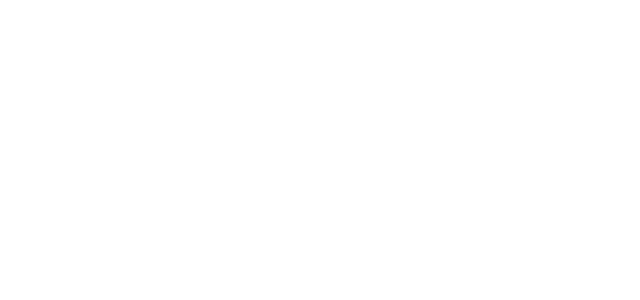
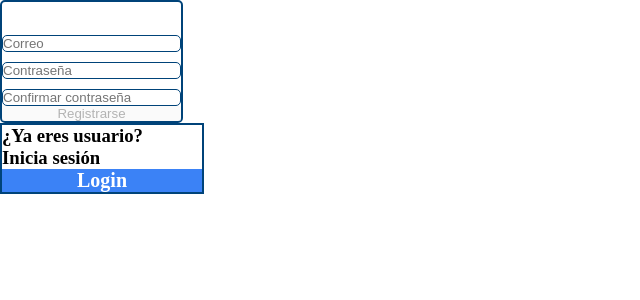
Before and after one commit to AlejandroZBarajas/evaluaciones_dinamicas_front, a React (Vite) app: page /register in a window 1280 px wide. Before the commit this address had no page. Shown: the top 300 px of the page, without its empty margins (0-640 px from the left). Built offline with nearby package versions, Linux system fonts and the light colour scheme; no server answers.

Commit message:
sin id hardcodeada

```diff
--- a/package.json
+++ b/package.json
@@ -10,6 +10,7 @@
     "preview": "vite preview"
   },
   "dependencies": {
+    "jwt-decode": "^4.0.0",
     "react": "^19.0.0",
     "react-dom": "^19.0.0",
     "react-router-dom": "^7.5.2"
--- a/src/App.css
+++ b/src/App.css
@@ -175,3 +175,18 @@
     cursor: pointer;
     width: 100%;
 }
+
+
+/* LOGIN*/
+
+.tologinSec, .toregisterSec{
+    border: rgba(0, 67, 121, 1) solid 2px;
+    width: 200px;
+    min-height: fit-content;
+    height: 50px;
+}
+
+.loginbtn, .registerbtn{
+    background-color: #3b82f6;
+    width: 200px;
+}
--- a/src/App.tsx
+++ b/src/App.tsx
@@ -1,18 +1,20 @@
 import { Routes, Route } from 'react-router-dom';
 
-import LoginPage from './users/pages/auth';
+import LoginForm from './users/pages/login';
 import Home from "./users/teacher/pages/home/home"
 import Classes_page from './users/teacher/pages/classes/classes_page';
 import ExamPage from './users/teacher/pages/exams_page/exam_page';
 import QuestionsByExamPage from './users/teacher/pages/questions_by_exam_page/questions_by_exam_page';
 import FormTester from './formTester';
+import RegisterForm from './users/pages/register';
 
 
 function App() {
   return (
     <Routes>
-      <Route path="/login" element={<LoginPage />} />
-      <Route path="/" element={<Home />} />
+      <Route path="/register" element={<RegisterForm />} />
+      <Route path="/" element={<LoginForm />} />
+      <Route path="/home" element={<Home />} />
       <Route path="/materias" element={<Classes_page />} />
       <Route path="/examenes" element={<ExamPage />} />
       <Route path="/questions" element={<QuestionsByExamPage />} />
--- a/src/users/pages/auth.css
+++ /dev/null
@@ -1,49 +0,0 @@
-
-.login-page {
-    min-height: 100vh;
-    display: flex;
-    justify-content: center;
-    align-items: center;
-    background-color: #f3f4f6;
-    padding: 1rem;
-  }
-
-  .login-card {
-    width: 100%;
-    max-width: 360px;
-    background-color: white;
-    padding: 2rem;
-    border-radius: 1rem;
-    box-shadow: 0 4px 6px rgba(0, 0, 0, 0.1);
-    text-align: center;
-  }
-
-  .login-title {
-    font-size: 1.5rem;
-    font-weight: bold;
-    color: #111827;
-    margin-bottom: 1rem;
-  }
-
-  .login-subtitle {
-    font-size: 0.9rem;
-    color: #6b7280;
-    margin-bottom: 2rem;
-  }
-
-  .login-button {
-    width: 100%;
-    background-color: #2563eb;
-    color: white;
-    padding: 0.75rem;
-    border: none;
-    border-radius: 0.5rem;
-    font-size: 1rem;
-    font-weight: 600;
-    cursor: pointer;
-    transition: background-color 0.3s ease;
-  }
-
-  .login-button:hover {
-    background-color: #1d4ed8;
-  }
--- a/src/users/pages/auth.tsx
+++ /dev/null
@@ -1,23 +0,0 @@
-
-import React from 'react';
-import './auth.css';
-
-const LoginPage = () => {
-  const handleLogin = () => {
-    window.location.href = "https://api.com/auth/google";
-  };
-
-  return (
-    <div className="login-page">
-      <div className="login-card">
-        <h1 className="login-title">Iniciar Sesión</h1>
-        <p className="login-subtitle">Autentícate con tu cuenta institucional</p>
-        <button className="login-button" onClick={handleLogin}>
-          Continuar con Google
-        </button>
-      </div>
-    </div>
-  );
-};
-
-export default LoginPage;
--- /dev/null
+++ b/src/users/pages/login.tsx
@@ -0,0 +1,84 @@
+import { useState } from "react";
+import { useNavigate } from "react-router-dom";
+import { jwtDecode } from "jwt-decode";
+
+
+interface TokenPayload {
+  sub: number; // user ID
+  role: number;
+  exp: number;
+}
+
+const LoginForm = () => {
+  const [email, setEmail] = useState("");
+  const [password, setPassword] = useState("");
+  const [error, setError] = useState("");
+  const URL = import.meta.env.VITE_API_URL;
+
+  const navigate = useNavigate();
+
+  const toRegister = () => {
+    navigate("/register");
+  };
+
+  const handleLogin = async () => {
+    try {
+      const response = await fetch(`${URL}auth/login`, {
+        method: "POST",
+        headers: { "Content-Type": "application/json" },
+        body: JSON.stringify({ email, password }),
+      });
+
+      if (!response.ok) throw new Error("Credenciales incorrectas");
+
+      const data = await response.json();
+      console.log("Login exitoso", data);
+
+      // Guardar tokens
+      localStorage.setItem("access_token", data.access_token);
+      localStorage.setItem("refresh_token", data.refresh_token);
+
+      // Decodificar token y guardar user info
+      const decoded: TokenPayload = jwtDecode(data.access_token);
+      localStorage.setItem("user_id", decoded.sub.toString());
+      localStorage.setItem("role_id", decoded.role.toString());
+
+      // Redirigir a página principal
+      navigate("/home");
+
+    } catch (err) {
+      console.error(err);
+      setError("Error al iniciar sesión");
+    }
+  };
+
+  return (
+    <>
+      <div className="form">
+        <h2>Iniciar Sesión</h2>
+        <input
+          type="email"
+          placeholder="Correo"
+          value={email}
+          onChange={(e) => setEmail(e.target.value)}
+        />
+        <input
+          type="password"
+          placeholder="Contraseña"
+          value={password}
+          onChange={(e) => setPassword(e.target.value)}
+        />
+        {error && <p style={{ color: "red" }}>{error}</p>}
+        <button onClick={handleLogin}>Iniciar sesión</button>
+      </div>
+      <div className="toregisterSec">
+        <h3>¿Aún no estás registrado?</h3>
+        <div className="registerbtn" onClick={toRegister}>
+          <h3 className="btnName">Registro</h3>
+        </div>
+      </div>
+    </>
+  );
+};
+
+export default LoginForm;
--- /dev/null
+++ b/src/users/pages/register.tsx
@@ -0,0 +1,91 @@
+import { useState } from "react";
+import { useNavigate } from "react-router-dom"
+
+const RegisterForm = () => {
+    const navigate = useNavigate()
+    const toLogin = () => {
+        navigate("/")
+    }
+
+  const [email, setEmail] = useState("");
+  const [password1, setPassword1] = useState("");
+  const [password2, setPassword2] = useState("");
+  const [error, setError] = useState("");
+  const URL = import.meta.env.VITE_API_URL;
+
+  console.log(URL)
+
+  const isFormValid = (): boolean => {
+    return email !== "" && password1 !== "" && password1 === password2;
+  };
+
+  const handleRegister = async () => {
+    if (!isFormValid()) {
+      setError("Las contraseñas no coinciden o hay campos vacíos.");
+      return;
+    }
+
+    try {
+      const response = await fetch(`${URL}auth/register`, {
+
+        method: "POST",
+        headers: { "Content-Type": "application/json" },
+        body: JSON.stringify({ email:email.trim(), password: password1 }),
+      });
+
+      //if (!response.ok) throw new Error("Error al registrar");
+      if (!response.ok) {
+        const errorText = await response.text(); // << aquí recuperas el mensaje real
+        console.error("❌ Registro fallido:", errorText);
+        throw new Error("Error al registrar");
+    }
+
+
+      const data = await response.json();
+      console.log("Usuario registrado", data);
+
+    } catch (err) {
+      console.error(err);
+      setError("Error en el registro.");
+    }
+  };
+
+  return (
+    <>
+    <div className="form">
+      <h2>Registro</h2>
+      <input
+        type="email"
+        placeholder="Correo"
+        value={email}
+        onChange={(e) => setEmail(e.target.value)}
+      />
+      <input
+        type="password"
+        placeholder="Contraseña"
+        value={password1}
+        onChange={(e) => setPassword1(e.target.value)}
+      />
+      <input
+        type="password"
+        placeholder="Confirmar contraseña"
+        value={password2}
+        onChange={(e) => setPassword2(e.target.value)}
+      />
+      {error && <p style={{ color: "red" }}>{error}</p>}
+      <button onClick={handleRegister} disabled={!isFormValid()}>
+        Registrarse
+      </button>
+    </div>
+    <div className="tologinSec">
+        <h3>¿Ya eres usuario?</h3>
+        <h3>Inicia sesión</h3>
+        <div className="loginbtn" onClick={toLogin}>
+            <h2 className="btnName">Login</h2>
+        </div>
+    </div>
+    </>
+  );
+};
+
+export default RegisterForm;
--- a/src/users/teacher/components/class_form/class_form.tsx
+++ b/src/users/teacher/components/class_form/class_form.tsx
@@ -12,7 +12,8 @@
 
 const ClassForm: React.FC<EditOrCreate> = ({ isEditModeOn, classID, closeForm,  refreshClasses  }) => {
     const URL = import.meta.env.VITE_API_URL;
-
+    const teacher_id = Number(localStorage.getItem("user_id"))
+    console.log(teacher_id)
 
     const [nameOfClass, setNameOfClass] = useState<string>("");
 
@@ -39,11 +40,11 @@
                         ? {
                               id: classID,
                               name: nameOfClass,
-                              teacher_id: 1,
+                              teacher_id: teacher_id,
                           }
                         : {
                               name: nameOfClass,
-                              teacher_id: 1,
+                              teacher_id: teacher_id,
                           }
                 ),
             });
--- a/src/users/teacher/pages/classes/classes_page.tsx
+++ b/src/users/teacher/pages/classes/classes_page.tsx
@@ -13,9 +13,9 @@
 
 const Classes_page = () => {
   const URL = import.meta.env.VITE_API_URL;
+
   const [classes, setClasses] = useState<ClassData[]>([]);
-  const teacher_id = 1; // temporal para pruebas
-
+  const teacher_id = Number(localStorage.getItem("user_id"))
   const [showForm, setShowForm] = useState(false);
   const [editMode, setEditMode] = useState(false);
   const [selectedClassID, setSelectedClassID] = useState<number | undefined>(undefined);
--- a/src/users/teacher/pages/exams_page/exam_page.tsx
+++ b/src/users/teacher/pages/exams_page/exam_page.tsx
@@ -4,6 +4,7 @@
 import ExamForm from "../../components/exam_form/exam_form";
 import addIcon from "../../../../assets/boton-agregar.png"
 import "./exam_page.css"
+import { useNavigate } from "react-router-dom";
 
 interface ExamData{
     id: number
@@ -16,6 +17,7 @@
 
 
 const ExamPage = () => {
+    const navigate = useNavigate()
     const URL = import.meta.env.VITE_API_URL
     const [exams, setExams] = useState<ExamData[]>([])
     const teacher_id= 1
@@ -23,6 +25,10 @@
     const [showForm, setShowForm] = useState(false)
     const [editMode, setEditMode] = useState(false)
     const [selectedExamID, setSelectedExamID] = useState <number | undefined>(undefined)
+
+    const genLink = () =>{
+        navigate("/genExam")
+    }
 
     const GetExams = async () => {
         console.log("buscando examenes")
@@ -81,6 +87,9 @@
                     </div>
                 </div>
             </div>
+                <div className="btnNew" onClick={genLink}>
+                    <h3 className="nueva">Generar enlace</h3>
+                </div>
 
             <div id="examenes">
                 {exams.map((exam) => (
```
Also changed, not shown: src/users/students/pages/student_exam.tsx (added), src/users/teacher/components/exam_link_generator.tsx (added), 1 other file (tests, documents, lock files or other folders).
